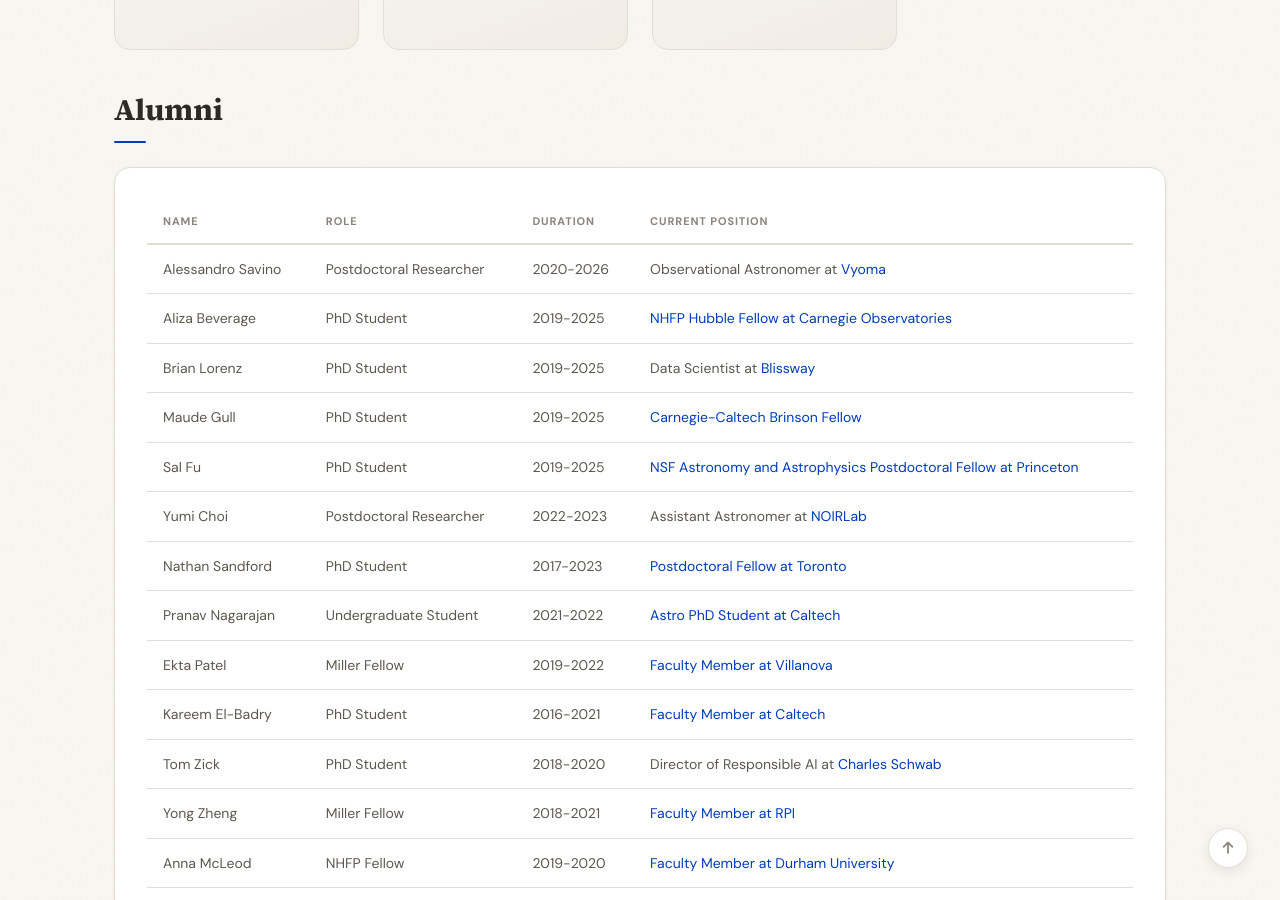
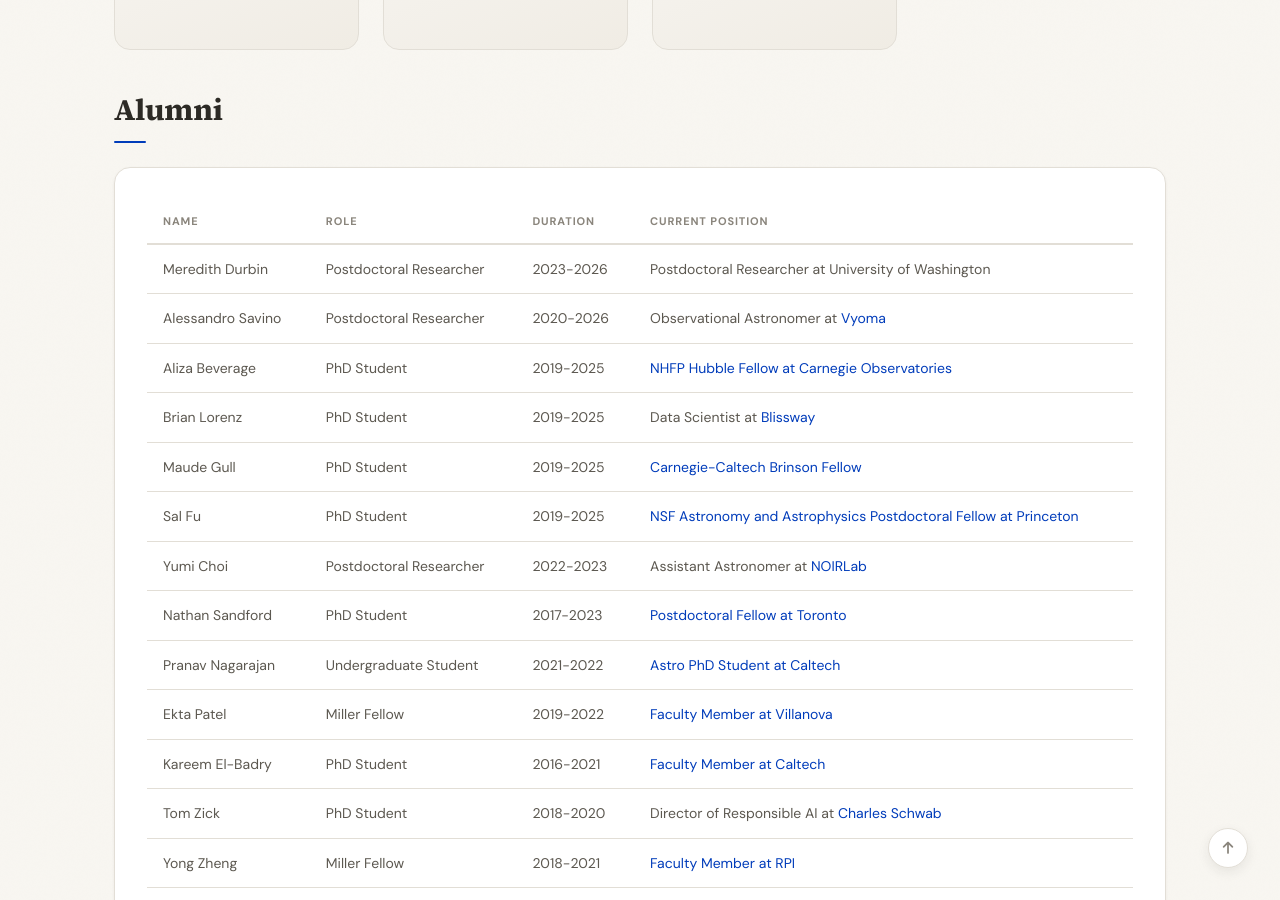
Before and after one commit to dweisz/dweisz.github.io, a Jekyll site: the page built from _pages/team.md, in a window 1280 px wide and 900 px high, scrolled down 1885 px. Built offline with Jekyll 4.4.1, drawn with Linux system fonts in a browser that asks for light colours; a style sheet for code colours, icons or effects is not loaded.

Commit message:
updated alumni

```diff
--- a/_data/alumni.yml
+++ b/_data/alumni.yml
@@ -3,6 +3,12 @@
 # Optional: photo, email
 
 # Example entries - replace with your actual alumni
+
+- name: Meredith Durbin
+  duration: 2023-2026
+  role: Postdoctoral Researcher
+  info: Postdoctoral Researcher at University of Washington
+
 - name: Alessandro Savino
   duration: 2020-2026
   role: Postdoctoral Researcher
```
